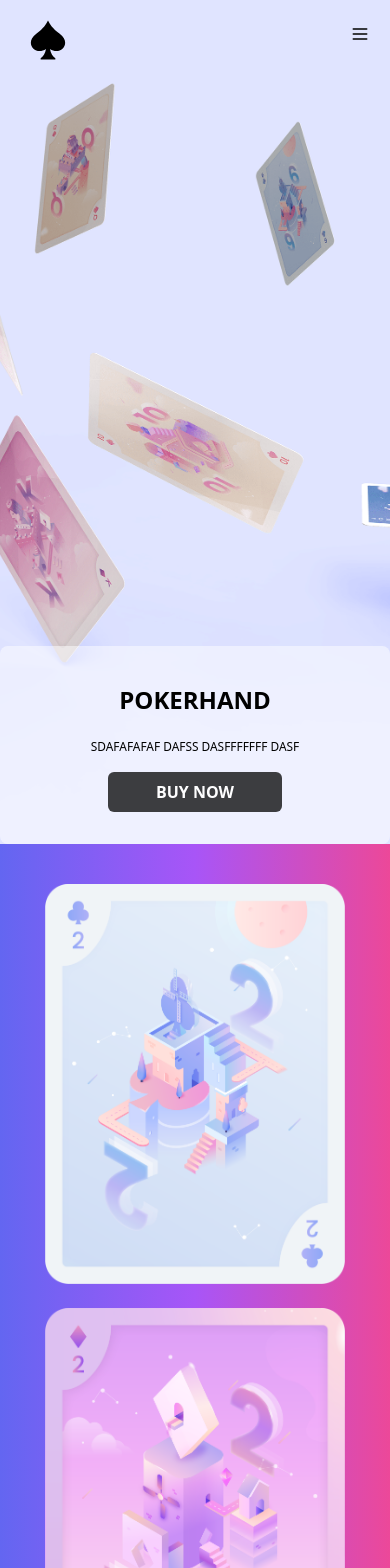
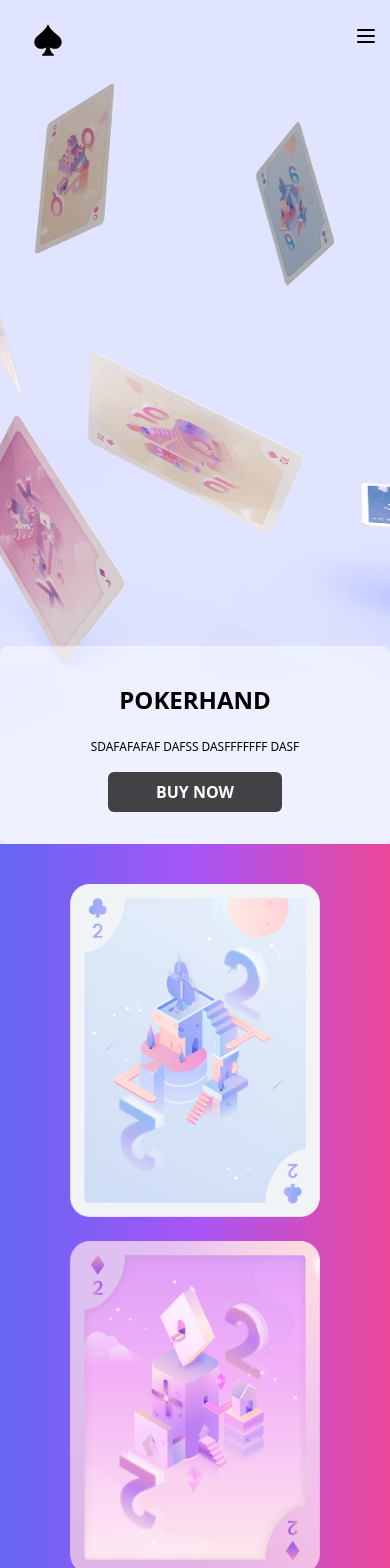
Before and after one commit to ryusha2k/four-project, a React (Create React App) app: page / in a window 390 px wide. Shown: the top 1568 px of the page. Built offline with nearby package versions, Linux system fonts and the light colour scheme.

Commit message:
fixed hamburger-lateness

```diff
--- a/package.json
+++ b/package.json
@@ -5,8 +5,6 @@
   "dependencies": {
     "@headlessui/react": "^1.5.0",
     "@heroicons/react": "^1.0.5",
-    "@material-ui/icons": "^4.11.2",
-    "@mui/icons-material": "^5.4.2",
     "@testing-library/jest-dom": "^5.16.2",
     "@testing-library/react": "^12.1.2",
     "@testing-library/user-event": "^13.5.0",
@@ -15,6 +13,7 @@
     "@types/react": "^17.0.39",
     "@types/react-dom": "^17.0.11",
     "autoprefixer": "^10.4.2",
+    "framer-motion": "^6.2.8",
     "postcss": "^8.4.6",
     "postcss-cli": "^9.1.0",
     "postcss-preset-env": "^7.3.1",
--- a/src/App.tsx
+++ b/src/App.tsx
@@ -1,4 +1,3 @@
-
 import Card from "./components/Card";
 import Header from "./components/Header";
 import Section from "./components/Section";
--- a/src/components/Card.tsx
+++ b/src/components/Card.tsx
@@ -22,7 +22,7 @@ const cards = [
                 <section className="bg-gradient-to-r from-indigo-500 via-purple-500 to-pink-500 flex flex-wrap md:flex-row justify-center items-center  gap-6 px-8 py-10 mx-auto">
                 {cards.map((card) => (
       <div key={card.id} className="brand group">
-        <img src={card.imageSrc} alt="fill" width='300px' height='350px' className="min"/>
+        <img src={card.imageSrc} alt="fill" width='250px' height='300px'/>
       </div>
 ))}
     </section>
--- a/src/components/Header.tsx
+++ b/src/components/Header.tsx
@@ -2,6 +2,7 @@ import React, {useState} from 'react';
 import {MenuIcon, XIcon} from '@heroicons/react/outline'
 
 const Header = () => {
+
 
   const [open, setopen] = useState(false)
   const handleClick = () => setopen(!open)
@@ -56,26 +57,28 @@ const Header = () => {
 
 
 
+
   return (
-        <div className='w-screen h-[80px] z-10 p-5  fixed'>
+        <div className='w-screen h-[80px] z-10000 p-3  fixed'>
 
-       <div className='px-2 flex justify-between items-center w-full h-full'>
-       <img src="/images/logo.svg" alt="logo" className="w-10 ml-0" />
+       <div className='px-5 flex justify-between items-center w-screen h-full'>
+       <img src="/images/logo.svg" alt="logo" className="w-8 ml-0" />
         <div className='flex items-center'>
 
-            <ul className={`pr-32 bg-[#ffffff14] font-medium backdrop-blur-md md:bg-none  md:pl-10 md:pr-6 md:static fixed duration-75 ease-linear top-0 md:h-auto h-screen  ${!open ? 'right-[-100%] ' : 'right-0'}`}>
+            <ul className={`pr-32 bg-[#ffffff14] font-medium backdrop-blur-md md:bg-none  md:pl-10 md:pr-10 md:static fixed duration-0 top-0 md:h-auto h-screen  ${!open ? 'right-[-100%] ' : 'right-0'}`}>
 
                 {links.map((link) => (
-                  <li key={link.id} className="md:inline-block  md:ml-10 ml-5 md:my-0 my-6 border-transparent hover:border-white ">
-                    <a href={link.link} className='cursor-pointer'>{link.name}<img src={link.imageSrc} alt={link.imageAlt} className='hover:animate-bounce'/></a>
+                  <li key={link.id} className="md:inline-block  md:ml-10 ml-5 md:my-0 my-6 border-transparent">
+                    <a href={link.link} className='cursor-pointer'>{link.name}<img src={link.imageSrc} alt={link.imageAlt} className=' hover:animate-bounce'/></a>
 
                     </li>
                 )
                 )}
+
             </ul>
         </div>
-        <div className='md:hidden  fixed right-5 cursor-pointer z-20 top-6' onClick={handleClick}>
-          {!open ? <MenuIcon className='w-5'/> : <XIcon className='w-5'/>}
+        <div className='md:hidden  fixed right-3 cursor-pointer z-10000 top-6' onClick={handleClick}>
+        {!open ? <MenuIcon className='w-6'/> : <XIcon className='w-6'/>}
         </div>
         </div>
         </div>
--- a/src/components/Section.tsx
+++ b/src/components/Section.tsx
@@ -2,8 +2,8 @@
 
 const Section = () => {
   return (
-    <div className='w-full h-screen bg-banner-img bg-cover bg-center flex lg:items-center justify-end sm:items-end'>
-        <div className='mt-28 text-center uppercase  lg:w-2/4 bg-white/50 p-8 rounded-lg sm:w-full'>
+    <div className='w-full h-screen bg-banner-img bg-cover bg-center flex md:h-[850px] lg:items-center justify-end sm:items-end'>
+        <div className='mt-36 text-center uppercase  lg:w-2/4 bg-white/50 p-8 rounded-lg sm:w-full'>
             <h1 className='res-font font-extrabold py-1'>PokerHand</h1>
             <p className='res-font-sm py-4'>sdafafafaf dafss dasfffffff dasf</p>
             <button className='px-12 py-2 bg-black/75 text-white uppercase rounded-md animate-pulse font-bold'>BUY NOW</button>
```
Also changed, not shown: 2 other files (tests, documents, lock files or other folders).
